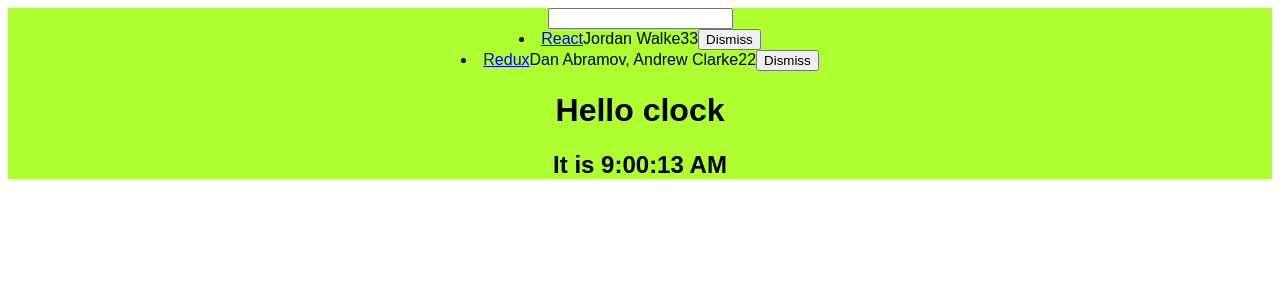
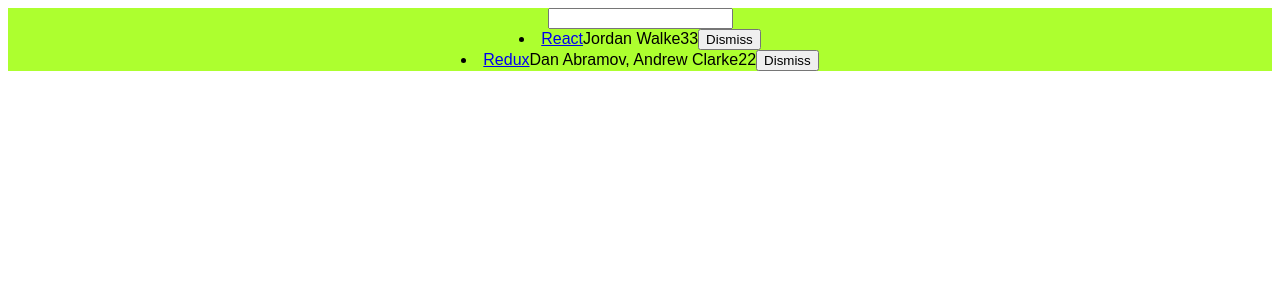
Before and after one commit to Fajrendajs/H2, a React (Create React App) app: page / in a window 1280 px wide. Shown: the top 300 px of the page. Built offline with nearby package versions, Linux system fonts and the light colour scheme.

Commit message:
dodan destructuring

```diff
--- a/src/App.js
+++ b/src/App.js
@@ -1,6 +1,5 @@
 import React, { Component } from "react";
 import "./App.css";
-import Clock from "./Clock";
 
 const link = [
   {
@@ -51,12 +50,14 @@
   }
 
   render() {
+    const { link, searchTerm } = this.state;
+
     return (
       <div className="App">
         <form>
           <input type="text" onChange={this.onSearchChange} />
         </form>
-        {this.state.link.filter(isSearched(this.state.searchTerm)).map(item => (
+        {link.filter(isSearched(searchTerm)).map(item => (
           <div key={item.objectID}>
             <li>
               <span>
@@ -76,7 +77,6 @@
             </li>
           </div>
         ))}
-        <Clock />
       </div>
     );
   }
```
